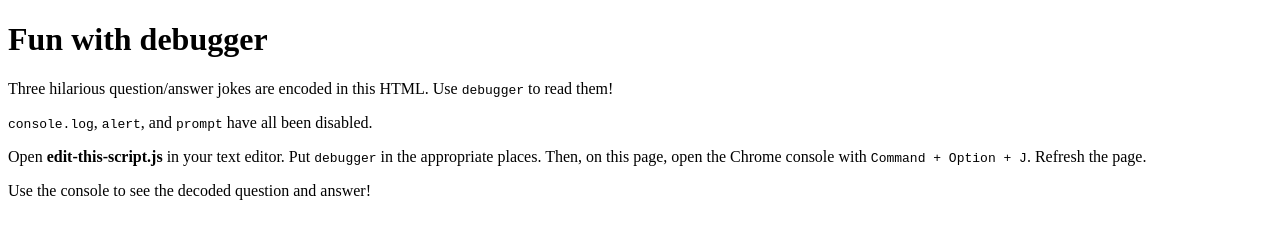
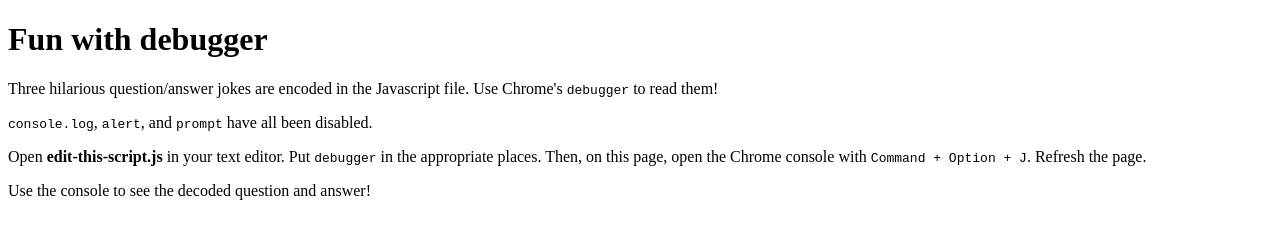
Before and after one commit to ayespi/debugger-jokes, a plain HTML site: page index.html in a window 1280 px wide. Drawn offline with Linux system fonts and the light colour scheme.

Commit message:
Further clarified instructions

```diff
--- a/debug.html
+++ b/index.html
@@ -15,7 +15,7 @@ window.prompt = null;
   </head>
   <body>
     <h1>Fun with debugger</h1>
-    <p>Three hilarious question/answer jokes are encoded in this HTML. Use <code>debugger</code> to read them!</p>
+    <p>Three hilarious question/answer jokes are encoded in the Javascript file. Use Chrome's <code>debugger</code> to read them!</p>
     <p><code>console.log</code>, <code>alert</code>, and <code>prompt</code> have all been disabled.</p>
     <p>Open <strong>edit-this-script.js</strong> in your text editor. Put <code>debugger</code> in the appropriate places. Then, on this page, open the Chrome console with <kbd>Command + Option + J</kbd>. Refresh the page.</p>
     <p>Use the console to see the decoded question and answer!</p>
```
Also changed, not shown: 1 other file.
